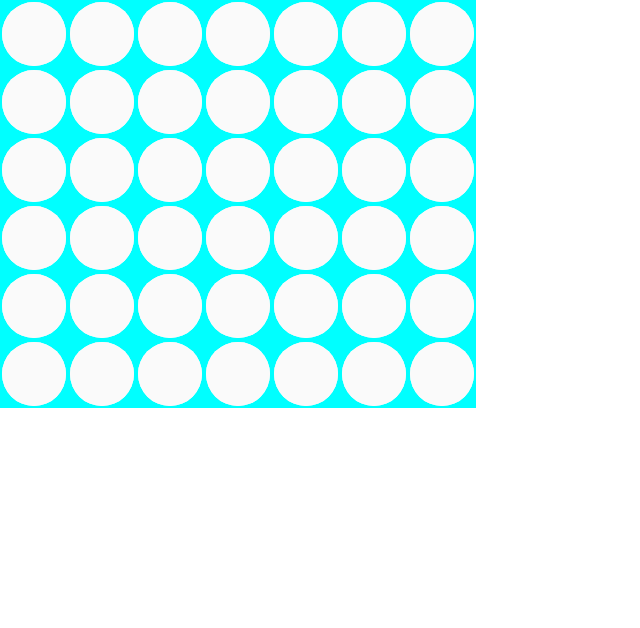
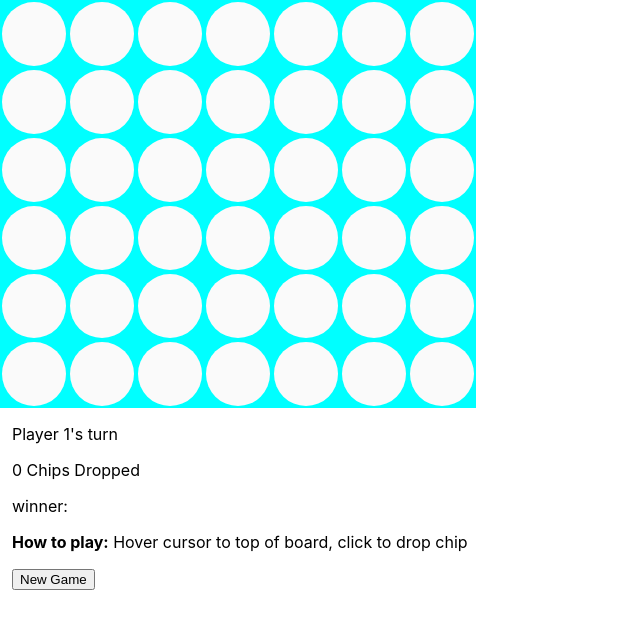
Before and after one commit to syedwshah/ConnectFour, a React (Create React App) app in the folder connect-four/: page / in a window 1280 px wide. Shown: the top 628 px of the page, without its empty margins (0-640 px from the left). Built offline with nearby package versions, Linux system fonts and the light colour scheme.

Commit message:
Compplete implementation

```diff
--- a/connect-four/src/components/Game/Game.tsx
+++ b/connect-four/src/components/Game/Game.tsx
@@ -1,46 +1,131 @@
-import { CSSProperties, useContext } from 'react'
-import { COLS, GameContext, historyKeyHelper, ROWS } from '../providers'
+import { CSSProperties, useContext, useEffect, useState } from 'react'
+import { COLS, GameContext, kvHelper, ROWS } from '../providers'
 
 import { Slot } from './Slot'
 
 export const Game = (): JSX.Element => {
   const gameContext = useContext(GameContext)
+  const [winner, setWinner] = useState<string>()
 
-  const history = gameContext.gameMeta.history
+  useEffect(() => {
+    const board = gameContext.gameMeta.history
+
+    if (gameContext.gameMeta.turn === ROWS * COLS) {
+      setWinner('stalemate')
+    }
+
+    // if no winner, search winner
+    if (!winner) {
+      // horizontal
+      for (let r = 0; r < ROWS; r++) {
+        for (let c = 0; c < COLS - 3; c++) {
+          const color: string = board[kvHelper(r, c)]
+          if (
+            color &&
+            color === board[kvHelper(r, c + 1)] &&
+            color === board[kvHelper(r, c + 2)] &&
+            color === board[kvHelper(r, c + 3)]
+          ) {
+            setWinner(color)
+          }
+        }
+      }
+    }
+
+    // vertical
+    for (let c = 0; c < COLS; c++) {
+      for (let r = 0; r < ROWS - 3; r++) {
+        const color: string = board[kvHelper(r, c)]
+        if (
+          color &&
+          color === board[kvHelper(r + 1, c)] &&
+          color === board[kvHelper(r + 2, c)] &&
+          color === board[kvHelper(r + 3, c)]
+        ) {
+          setWinner(color)
+          return
+        }
+      }
+    }
+
+    // neg-diagonal
+    for (let r = 0; r < ROWS - 3; r++) {
+      for (let c = 0; c < COLS - 3; c++) {
+        const color: string = board[kvHelper(r, c)]
+        if (
+          color &&
+          color === board[kvHelper(r + 1, c + 1)] &&
+          color === board[kvHelper(r + 2, c + 2)] &&
+          color === board[kvHelper(r + 3, c + 3)]
+        ) {
+          setWinner(color)
+          return
+        }
+      }
+    }
+
+    /// diagonal
+    for (let r = 3; r < ROWS; r++) {
+      for (let c = 0; c < COLS; c++) {
+        const color: string = board[kvHelper(r, c)]
+        if (
+          color &&
+          color === board[kvHelper(r - 1, c + 1)] &&
+          color === board[kvHelper(r - 2, c + 2)] &&
+          color === board[kvHelper(r - 3, c + 3)]
+        ) {
+          setWinner(color)
+          return
+        }
+      }
+    }
+  }, [
+    gameContext.gameMeta.history,
+    winner,
+    setWinner,
+    gameContext.gameMeta.turn,
+  ])
+
+  const turn = gameContext.gameMeta.turn
+  const player = !(turn % 2) ? 'Player 1' : 'Player 2'
+  const board = gameContext.gameMeta.history
 
   const handleClick = (row: number, col: number) => {
-    // if data exists don't run playerMove
-    const dataExists = history[historyKeyHelper(row, col)]
-    const r = gameContext.gameMeta.currCols[row]
+    const r = gameContext.gameMeta.currCols[col]
 
-    console.log(r)
-    if (!dataExists) {
-      gameContext.playerMove?.(row, col)
-      // gameContext.rigidBody?.(row)
-    } else if (r < 6) {
-      gameContext.playerMove?.(r + row, col)
+    if (r >= 0 && !winner) {
+      gameContext.playerMove?.(r - row, col)
     }
   }
 
   return (
     <div id="game">
-      <div style={{ display: 'flex', flexDirection: 'column-reverse' }}>
+      <div style={{ display: 'flex', flexDirection: 'column' }}>
         {[...Array(ROWS)].map((_, rowIndex) => (
           <div style={styles.flex} key={rowIndex}>
             {[...Array(COLS)].map((_, colIndex) => (
               <div key={`${rowIndex}-${colIndex}`}>
                 <Slot
+                  color={board[kvHelper(rowIndex, colIndex)]}
+                  topRow={rowIndex === 0}
                   onClick={() => handleClick(rowIndex, colIndex)}
-                  color={
-                    gameContext.gameMeta.history[
-                      historyKeyHelper(rowIndex, colIndex)
-                    ]
-                  }
                 />
               </div>
             ))}
           </div>
         ))}
+      </div>
+
+      <div style={{ margin: 12 }}>
+        <p>{player}'s turn</p>
+        <p>{turn} Chips Dropped </p>
+        <p>winner: {winner}</p>
+
+        <p>
+          <b>How to play:</b> Hover cursor to top of board, click to drop chip
+        </p>
+
+        <button onClick={gameContext.newGame}>New Game</button>
       </div>
     </div>
   )
@@ -54,4 +139,7 @@ const styles: Record<string, CSSProperties> = {
   bg: {
     backgroundColor: '#fafafa',
   },
+  hoverChip: {
+    backgroundColor: 'black',
+  },
 }
--- a/connect-four/src/components/Game/Slot/Chip/Chip.tsx
+++ b/connect-four/src/components/Game/Slot/Chip/Chip.tsx
@@ -7,7 +7,8 @@ interface Props {
   color?: ChipColors
 }
 
-export const Chip = (props: Props): JSX.Element => (
+export const Chip = (props: Props): JSX.Element => {
+  return (
     <div
       id="chip"
       style={{
@@ -20,3 +21,4 @@ export const Chip = (props: Props): JSX.Element => (
       }}
     />
   )
+}
--- a/connect-four/src/components/Game/Slot/Slot.tsx
+++ b/connect-four/src/components/Game/Slot/Slot.tsx
@@ -1,22 +1,37 @@
-import React, { useContext } from 'react'
-import { GameContext } from '../../providers'
+import React, { useState } from 'react'
+
 import { ChipColors, Chip } from './Chip'
 
 interface Props {
   color?: ChipColors
+  topRow: boolean
   onClick?: () => void
 }
 
 export const Slot = (props: Props): JSX.Element => {
-  // if its position is in the data, use that color
-  const gameContext = useContext(GameContext)
-  // const [color, setColor] = useState<ChipColors | undefined>()
-
-  const _turn = gameContext.gameMeta.turn
+  const [hover, setHover] = useState(false)
 
   return (
-    <div id="slot" style={styles.slot} onClick={props.onClick}>
-      <div id="hole-punch" style={styles.holePunch}>
+    <div
+      id="slot"
+      style={{
+        ...styles.slot,
+        ...{ cursor: props.topRow ? 'pointer' : 'auto' },
+        ...{ backgroundColor: props.topRow && hover ? 'blue' : 'cyan' },
+      }}
+      onClick={props.topRow ? props.onClick : undefined}
+    >
+      <div
+        id="hole-punch"
+        style={{
+          ...styles.holePunch,
+          ...{ cursor: props.topRow ? 'pointer' : 'auto' },
+        }}
+        onMouseEnter={() => {
+          setHover(true)
+        }}
+        onMouseLeave={() => setHover(false)}
+      >
         <Chip color={props.color} />
       </div>
     </div>
@@ -39,6 +54,5 @@ const styles: Record<string, React.CSSProperties> = {
     height: 64,
     width: 64,
     borderRadius: '50%',
-    backgroundColor: '#fafafa',
   },
 }
--- /dev/null
+++ b/connect-four/src/components/Page/Hud.tsx
@@ -0,0 +1,5 @@
+export const HUD = (): JSX.Element => (
+  <div style={{ display: 'flex' }}>
+    <p>hi</p>
+  </div>
+)
--- /dev/null
+++ b/connect-four/src/components/Page/index.ts
@@ -0,0 +1 @@
+export * from './Hud'
--- a/connect-four/src/components/providers/GameProvider.tsx
+++ b/connect-four/src/components/providers/GameProvider.tsx
@@ -2,6 +2,7 @@ import { createContext, ReactNode, useCallback, useMemo, useState } from 'react'
 import { ChipColors } from '../Game/Slot'
 
 export const [ROWS, COLS] = [6, 7]
+
 const defaultGame: Game = {
   playerOne: [],
   playerTwo: [],
@@ -11,13 +12,13 @@ const defaultGameMeta: GameMeta = {
   history: {},
   turn: 0,
   currCols: {
-    0: 0,
-    1: 0,
-    2: 0,
-    3: 0,
-    4: 0,
-    5: 0,
-    6: 0,
+    0: ROWS - 1,
+    1: ROWS - 1,
+    2: ROWS - 1,
+    3: ROWS - 1,
+    4: ROWS - 1,
+    5: ROWS - 1,
+    6: ROWS - 1,
   },
 }
 
@@ -27,7 +28,6 @@ export interface GameContextType {
   currentColor?: ChipColors
   newGame?: () => void
   playerMove?: (newRow: number, newCol: number) => void
-  // rigidBody?: (newCol: number) => void
 }
 
 const GameContext = createContext<GameContextType>({
@@ -46,13 +46,13 @@ const GameProvider = ({ children }: Props): JSX.Element => {
   const [game, setGame] = useState<Game>(defaultGame)
 
   // TODO: newGame
-  // const newGame = useCallback(() => defaultGame, [])
+  const newGame = useCallback(() => {
+    setGame(defaultGame)
+    setGameMeta(defaultGameMeta)
+  }, [])
 
   const playerMove = useCallback(
     (newRow: number, newCol: number) => {
-      // TODO(1): Chips should fall from column down to existing chip column
-      // TODO(2): Prevent chip being placeed on existing Point
-
       const turn = gameMeta.turn
 
       const player = !(turn % 2) ? 'playerOne' : 'playerTwo'
@@ -74,14 +74,14 @@ const GameProvider = ({ children }: Props): JSX.Element => {
         ...gameMeta,
         history: {
           ...gameMeta.history,
-          [historyKeyHelper(newRow, newCol)]: chip,
+          [kvHelper(newRow, newCol)]: chip,
         },
         turn: turn + 1,
-        // update how cols stack
+
         currCols: {
           ...gameMeta.currCols,
           ...{
-            [newCol]: gameMeta.currCols[newCol] + 1,
+            [newCol]: gameMeta.currCols[newCol] - 1,
           },
         },
       })
@@ -89,30 +89,10 @@ const GameProvider = ({ children }: Props): JSX.Element => {
     [game, gameMeta]
   )
 
-  // needs to be its own set state, or deleted
-  // const rigidBody = useCallback(
-  //   (col: number) => {
-  //     setGameMeta({
-  //       ...gameMeta,
-  //       currCols: {
-  //         ...gameMeta.currCols,
-  //         ...{
-  //           [col]: gameMeta.currCols[col] + 1,
-  //         },
-  //       },
-  //     })
-  //   },
-  //   [gameMeta]
-  // )
-
   const contextValue = useMemo(
-    () => ({ game, playerMove, gameMeta }),
-    [game, playerMove, gameMeta]
+    () => ({ game, playerMove, gameMeta, newGame }),
+    [game, playerMove, gameMeta, newGame]
   )
-  // const contextValue = useMemo(
-  //   () => ({ game, playerMove, gameMeta, rigidBody }),
-  //   [game, playerMove, gameMeta, rigidBody]
-  // )
 
   return <Provider value={contextValue}>{children}</Provider>
 }
@@ -141,6 +121,6 @@ type GameMeta = {
 // We may remove type Game and keep only GameMeta based on coding preferences
 type History = Record<string, ChipColors>
 
-export const historyKeyHelper = (r: number, c: number) => `${r},${c}`
+export const kvHelper = (r: number, c: number) => `${r},${c}`
 
 export { GameContext, GameProvider }
```
Lines whose indentation alone changed are shown as unchanged.
